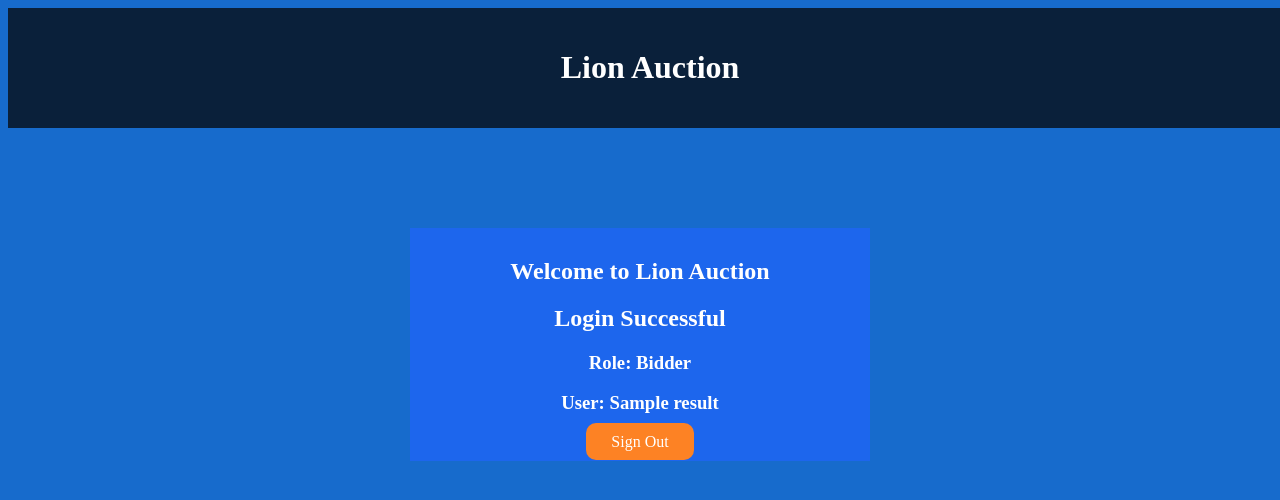
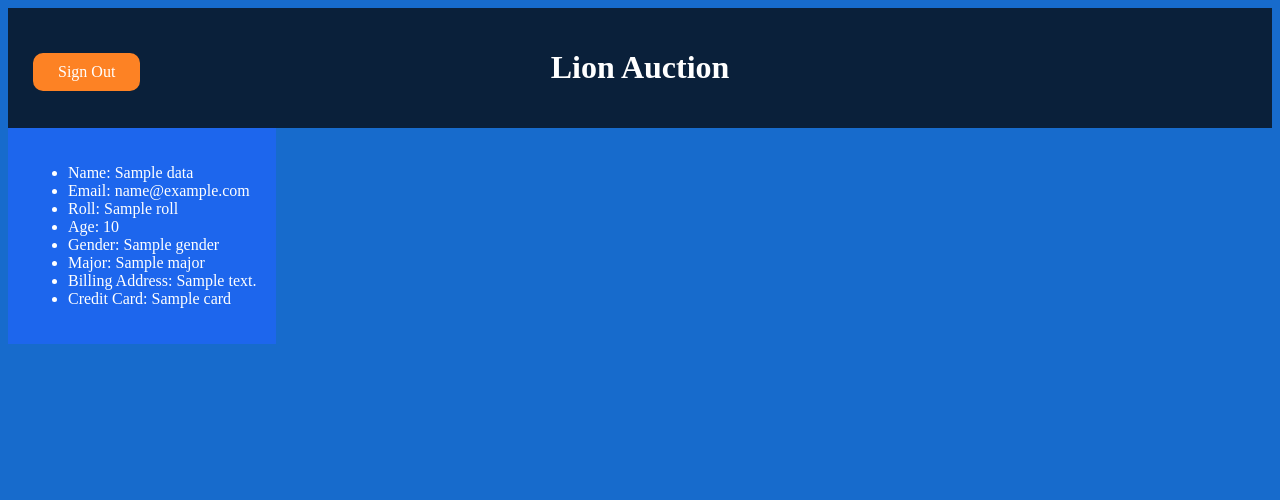
Before and after one commit to matthewlit/s23-LionAuction, a Flask app: template templates/bidderMain.html in a window 1280 px wide. Shown: the top 500 px of the page. Run offline with Flask 3, Linux system fonts and the light colour scheme; the template is opened without the code that fills it: most values are stand-ins (such as "Sample title", 1, 10 or a date in 2020).

Commit message:
Display bidders personal information on login

```diff
--- a/app.py
+++ b/app.py
@@ -1,8 +1,12 @@
-from flask import Flask, render_template, request
+from flask import Flask, render_template, request, session, redirect
+from flask_session import Session
 import sqlite3 as sql
 import bcrypt
 
 app = Flask(__name__)
+app.config["SESSION_PERMANENT"] = False
+app.config["SESSION_TYPE"] = "filesystem"
+Session(app)
 
 host = 'http://127.0.0.1:5000/'
 
@@ -19,24 +23,29 @@ def login():
         # Gets hashed password from user database
         connection = sql.connect('database.db')
         if roll == 'bidder':
-            cursor = connection.execute('SELECT password FROM users,bidders WHERE users.email=? AND users.email=bidders.email',
-                                        (username,))
+            cursor = connection.execute(
+                'SELECT password FROM users,bidders WHERE users.email=? AND users.email=bidders.email',
+                (username,))
         elif roll == 'seller':
-            cursor = connection.execute('SELECT password FROM users,sellers WHERE users.email=? AND users.email=sellers.email',
-                                        (username,))
+            cursor = connection.execute(
+                'SELECT password FROM users,sellers WHERE users.email=? AND users.email=sellers.email',
+                (username,))
         elif roll == 'helpdesk':
-            cursor = connection.execute('SELECT password FROM users,helpdesk WHERE users.email=? AND users.email=helpdesk.email',
-                                        (username,))
+            cursor = connection.execute(
+                'SELECT password FROM users,helpdesk WHERE users.email=? AND users.email=helpdesk.email',
+                (username,))
         result = cursor.fetchone()
 
         # Perform authentication check
         if result is not None and bcrypt.checkpw(password.encode('utf-8'), result[0]):
+            # Redirect to new page based on roll
+            session['username'] = username
             if roll == 'bidder':
-                return render_template('bidderMain.html', error=None, result=username)
+                return redirect("/bidderMain")
             elif roll == 'seller':
-                return render_template('sellerMain.html', error=None, result=username)
+                return redirect("/sellerMain")
             elif roll == 'helpdesk':
-                return render_template('helpdeskMain.html', error=None, result=username)
+                return redirect("/helpdeskMain")
         else:
             return render_template('login.html', error='Invalid Login: Try Again')
 
@@ -46,7 +55,27 @@ def login():
 # Bidder Main Page
 @app.route('/bidderMain', methods=['GET', 'POST'])
 def bidderMain():
-    return render_template('bidderMain.html')
+    # Get user info
+    username = session.get('username')
+    connection = sql.connect('database.db')
+    cursor = connection.execute('SELECT first_name,last_name,email,age,gender,major,street_num,street_name,city,state,address.zipcode,credit_card_num '
+                                'FROM bidders,address,zipcode_info,credit_cards '
+                                'WHERE email=? '
+                                'AND bidders.home_address_id=address.address_ID '
+                                'AND address.zipcode=zipcode_info.zipcode '
+                                'AND bidders.email=credit_cards.Owner_email',
+                                (username,))
+    result = cursor.fetchone()
+    data = {"name": result[0] + " " + result[1],
+            "email": result[2],
+            "roll": "Bidder",
+            "age": result[3],
+            "gender": result[4],
+            "major": result[5].title(),
+            "address": str(result[6]) + " " + result[7] + ", " + result[8] + ", " + result[9] + " " + str(result[10]),
+            "card": "**** **** **** " + result[11][-4:]}
+
+    return render_template('bidderMain.html', data=data)
 
 
 # Seller Main Page
@@ -62,4 +91,4 @@ def helpdeskMain():
 
 
 if __name__ == "__main__":
-    app.run()
+    app.run(debug=True)
--- a/static/css/mystyle.css
+++ b/static/css/mystyle.css
@@ -28,9 +28,8 @@ a{
 .header{
     background-color: var(--dark);
     color: white;
-    padding: 20px 10px;
+    padding: 20px 0px;
     width: 100%;
-
 }
 
 .form{
@@ -52,3 +51,12 @@ a{
     border-radius: 10px;
     text-decoration:none;
 }
+
+.side_bar{
+    color: white;
+    background-color: var(--alt);
+    padding: 20px 20px;
+    display: table;
+    font-size: 16px;
+    left: 10px;
+}
--- a/templates/bidderMain.html
+++ b/templates/bidderMain.html
@@ -7,21 +7,24 @@
     <title>Bidder Main Page</title>
 </head>
 <body>
-<div align="center">
+<!--Header-->
+<div class="header">
+    <a class="button" style="position: fixed; margin: 25px" href="/" role="button">Sign Out</a>
+    <h1>Lion Auction</h1>
+</div>
 
-    <!--Header-->
-    <div class="header">
-        <h1>Lion Auction</h1>
-    </div>
-
-    <!--Body-->
-        <div class="form">
-            <h2>Welcome to Lion Auction</h2>
-            <h2>Login Successful</h2>
-            <h3>Role: Bidder</h3>
-            <h3>User: {{ result }}</h3>
-            <a class="button" href="/" role="button">Sign Out</a>
-        </div>
+<!--User Info-->
+<div class="side_bar">
+    <ul>
+        <li>Name: {{ data.name }}</li>
+        <li>Email: {{ data.email }}</li>
+        <li>Roll: {{ data.roll }}</li>
+        <li>Age: {{ data.age }}</li>
+        <li>Gender: {{ data.gender }}</li>
+        <li>Major: {{ data.major }}</li>
+        <li>Billing Address: {{ data.address }}</li>
+        <li>Credit Card: {{ data.card }}</li>
+    </ul>
 </div>
 </body>
 </html>
```
Also changed, not shown: 1 other file.
